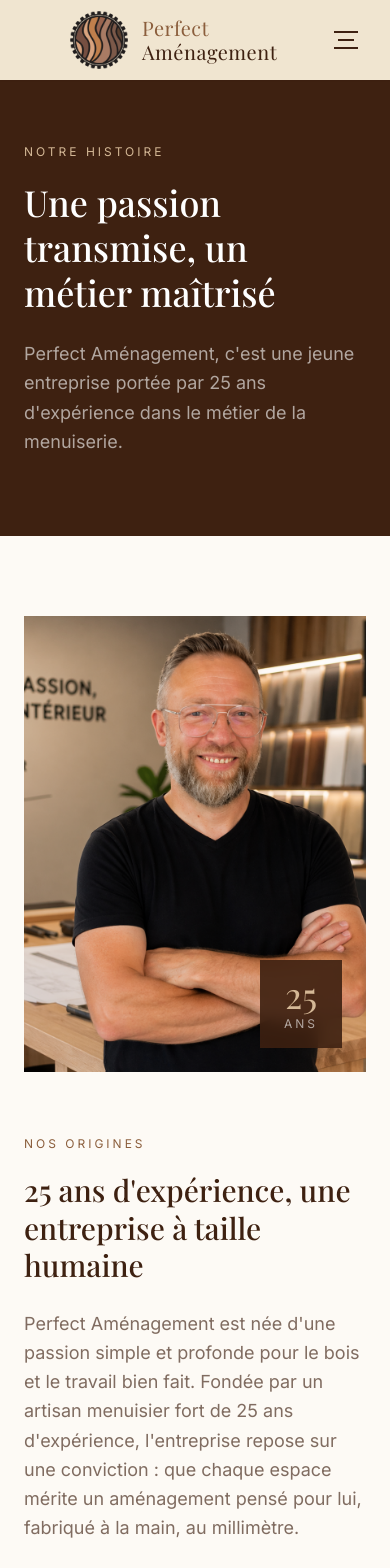
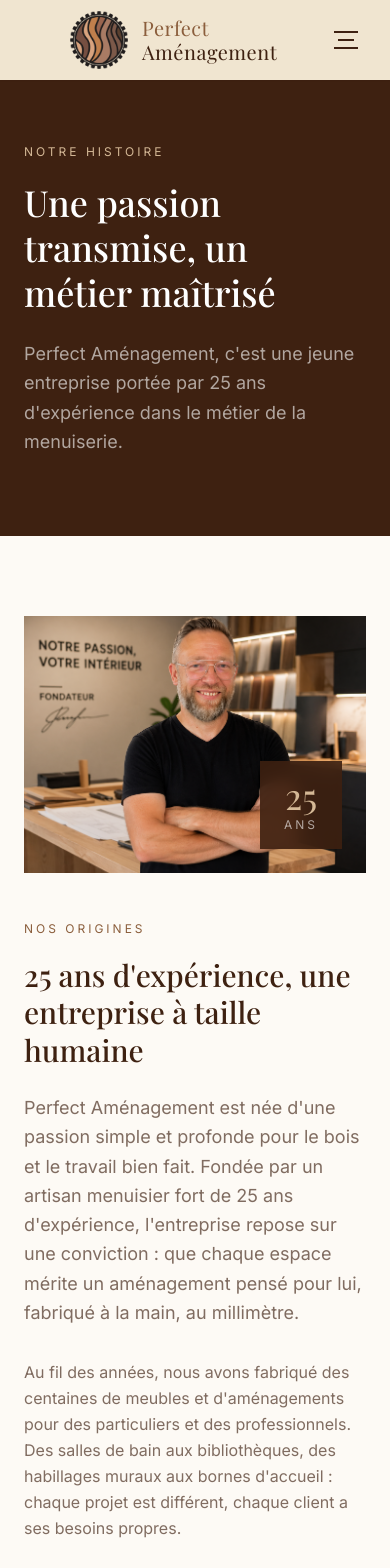
Before and after one commit to kevinsvge/Website_perfect_amenagament, a Next.js app: page /a-propos in a window 390 px wide. Shown: the top 1568 px of the page. Built offline with nearby package versions, Linux system fonts and the light colour scheme; a web font is replaced by a local one.

Commit message:
fix sticky image on mobile in a-propos page

```diff
--- a/app/a-propos/page.js
+++ b/app/a-propos/page.js
@@ -45,9 +45,10 @@ export default function AProposPage() {
       {/* Histoire */}
       <section className='py-20 lg:py-28'>
         <div className='max-w-7xl mx-auto px-6 lg:px-10'>
-          <div className='grid grid-cols-1 lg:grid-cols-2 gap-16 lg:gap-24 items-start'>
-            {/* Image portrait — remplacez /images/fondateur.jpg */}
-            <div className='relative aspect-[3/4] bg-beige overflow-hidden sticky top-28'>
+          <div className='lg:grid lg:grid-cols-2 lg:gap-24 lg:items-start'>
+            {/* Image portrait */}
+            <div className='sticky top-20 lg:top-28 mb-12 lg:mb-0'>
+            <div className='relative aspect-[4/3] lg:aspect-[3/4] bg-beige overflow-hidden'>
               <Image
                 src='/images/fondateur.png'
                 alt='Fondateur Perfect Aménagement'
@@ -60,6 +61,7 @@ export default function AProposPage() {
                 <div className='font-serif text-4xl text-sand leading-none'>25</div>
                 <div className='text-xs text-white/60 tracking-widest uppercase font-sans mt-1'>ans</div>
               </div>
+            </div>
             </div>
 
             {/* Texte */}
```
